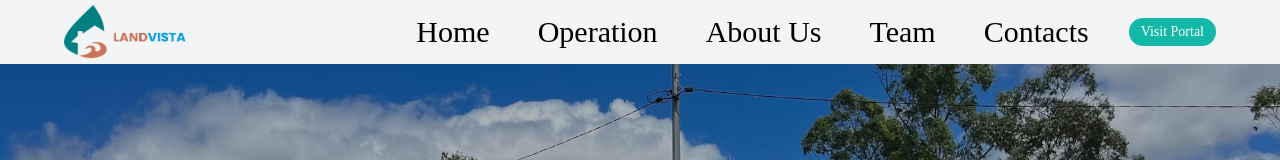
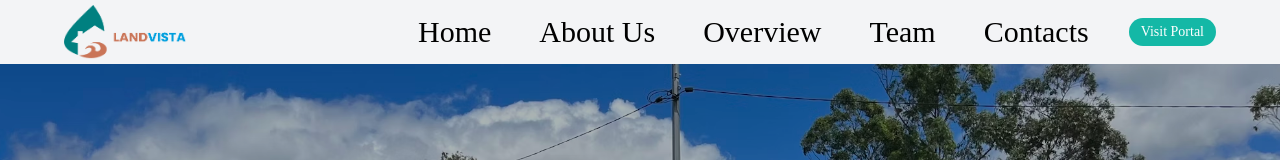
Before and after one commit to akirachix/Kishya-Informational, a Next.js app in the folder landvista-informationalwebsite/: page / in a window 1280 px wide. Shown: the top 160 px of the page. Built offline with nearby package versions, Linux system fonts and the light colour scheme.

Commit message:
made changes to navbar linking

```diff
--- a/landvista-informationalwebsite/src/app/components/Navbar/index.tsx
+++ b/landvista-informationalwebsite/src/app/components/Navbar/index.tsx
@@ -40,8 +40,8 @@ export default function Navbar() {
 
           <div className="hidden md:flex items-center space-x-8 text-lg lg:text-xl xl:text-3xl text-black" style={{ fontFamily: '"Darker Grotesque"' }}>
             <Link href="/" className="text-black hover:text-[#CA7558] hover:underline py-1 px-2 transition duration-300">Home</Link>
-            <Link href="#operation" className="text-black hover:text-[#CA7558] hover:underline py-1 px-2 transition duration-300">Operation</Link>
             <Link href="#about" className="text-black hover:text-[#CA7558] hover:underline py-1 px-2 transition duration-300">About Us</Link>
+            <Link href="#overview" className="text-black hover:text-[#CA7558] hover:underline py-1 px-2 transition duration-300">Overview</Link>
             <Link href="#team" className="text-black hover:text-[#CA7558] hover:underline py-1 px-2 transition duration-300">Team</Link>
             <Link href="#contacts" className="text-black hover:text-[#CA7558] hover:underline py-1 px-2 transition duration-300">Contacts</Link>
             <Link
```
